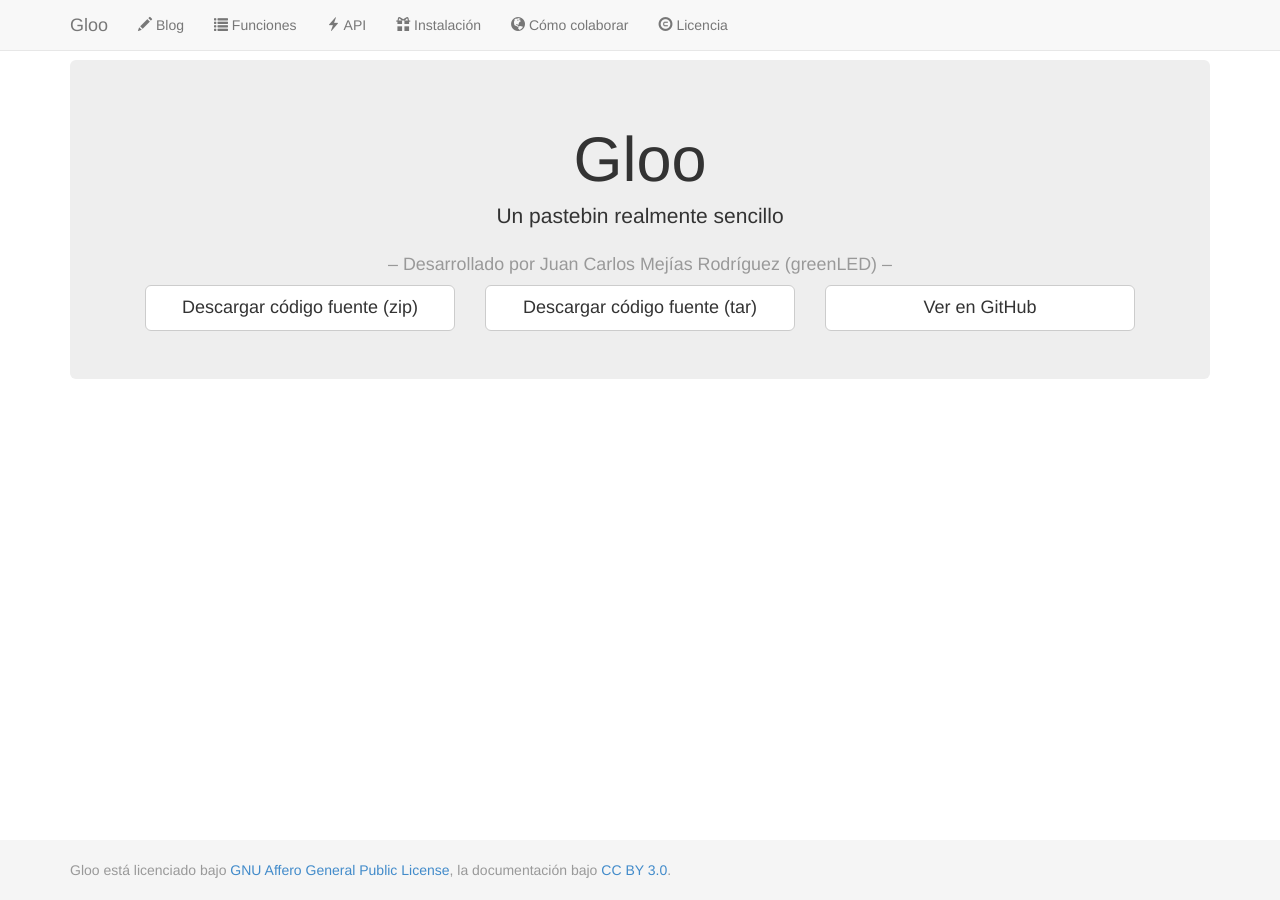
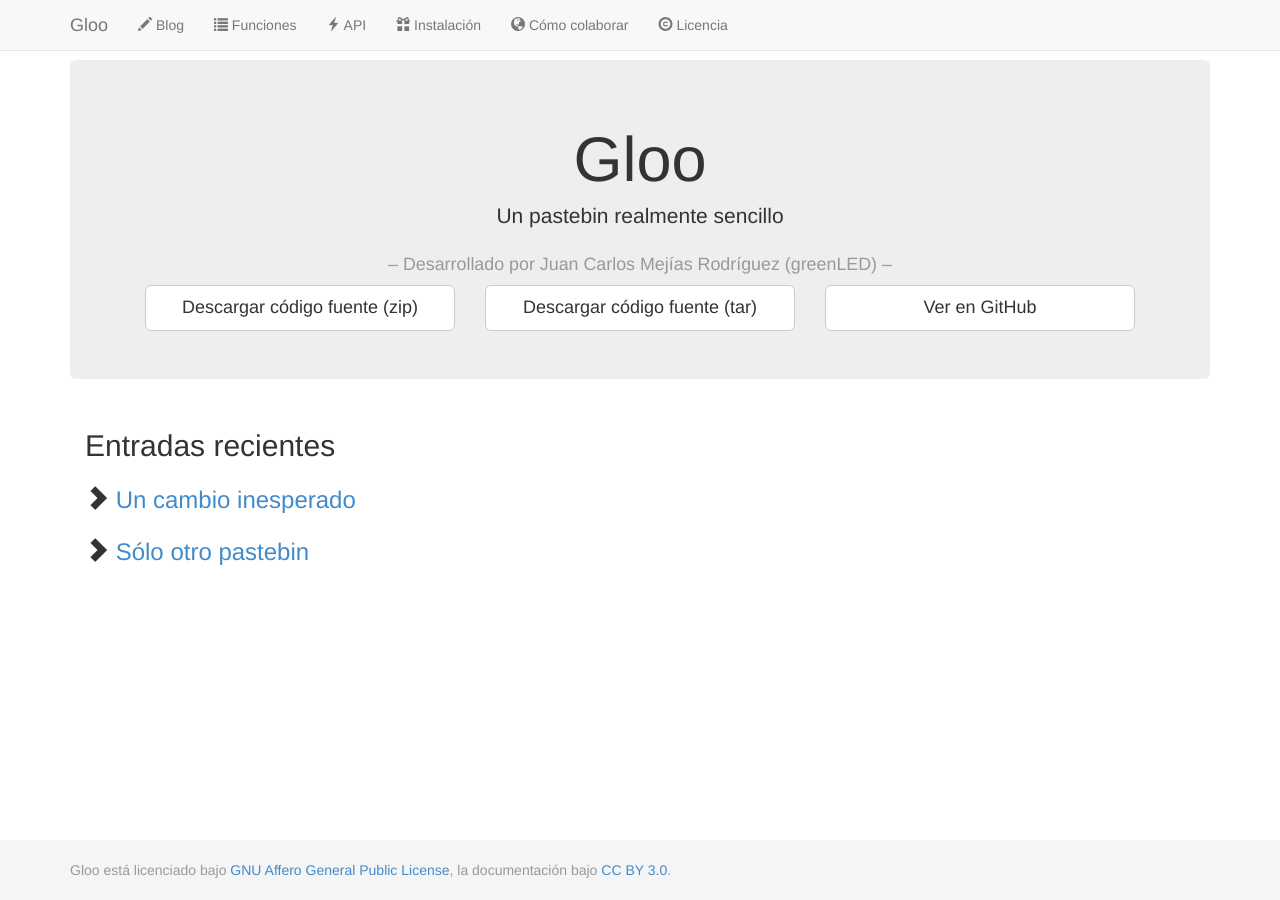
Before and after one commit to greenled/gloo, a Jekyll site: the page built from index.html, in a window 1280 px wide. Built offline with Jekyll 4.4.1, drawn with Linux system fonts in a browser that asks for light colours; Markdown is read by kramdown in place of the engine named in the settings.

Commit message:
Agregado post sobre cambio de nombre Agregada área para los posts más recientes en el index

```diff
--- a/index.html
+++ b/index.html
@@ -22,3 +22,15 @@
 		</div>
 	</div>
 </div>
+{% if site.posts.size >= 1 %}
+<div class="container">
+	<ul class="list-unstyled">
+		<h2>Entradas recientes</h2>
+		{% for post in site.posts limit:2 %}
+		<li><h3><span class="glyphicon glyphicon-chevron-right"></span> <a href="{{ post.url }}">{{ post.title }}</a></h3></li>
+		{% endfor %}
+		{% if site.posts.size > 2 %}
+		<a href="{{ page.base_url }}blog" class="btn btn-primary">Ver otras entradas</a>
+		{% endif %}
+</div>
+{% endif %}
```
Also changed, not shown: _posts/2014-1-1-un-cambio-inesperado.md (added, +15 -0 lines).
